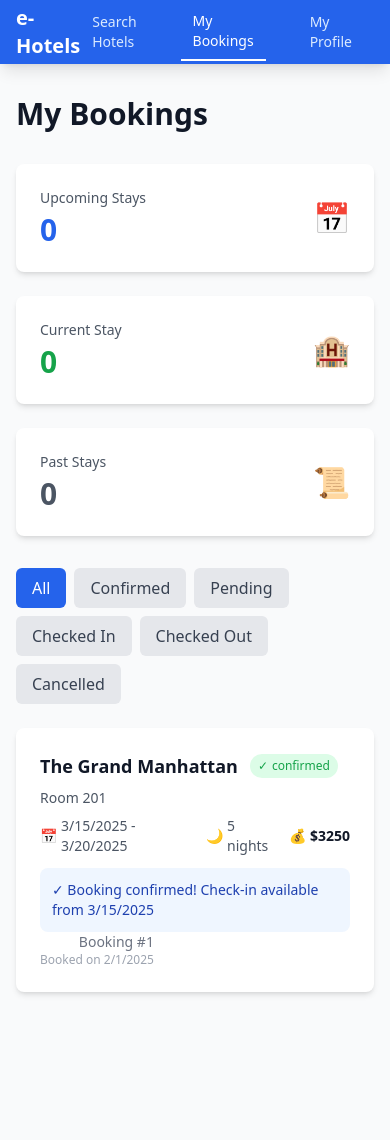
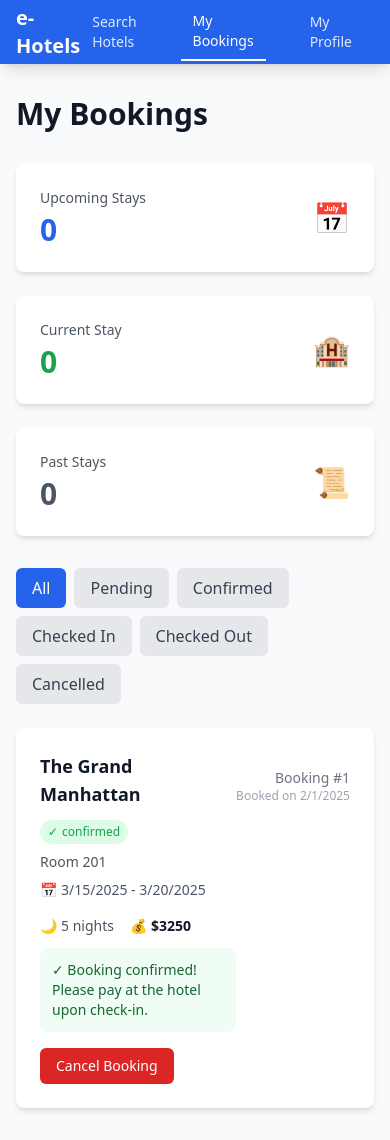
Before and after one commit to Leung-Arvin/database-final-project, a React (Vite) app in the folder frontend/e-hotels/: page /my-bookings in a window 390 px wide. Shown: the top 1140 px of the page. Before the commit the page ends 1024 px from the top, so only its background shows below. Built offline with nearby package versions, Linux system fonts and the light colour scheme.

Commit message:
customer pay at check in

```diff
--- a/frontend/e-hotels/src/pages/customer/BookingsPage.tsx
+++ b/frontend/e-hotels/src/pages/customer/BookingsPage.tsx
@@ -1,16 +1,15 @@
 // src/pages/customer/BookingsPage.tsx
 import { useState } from 'react'
 import type { Booking, Hotel, Room } from '../../types'
-import { Link } from 'react-router-dom'
-
 
 interface CustomerBookingsPageProps {
   bookings: Booking[]
   hotels: Hotel[]
   rooms: Room[]
+  setBookings: React.Dispatch<React.SetStateAction<Booking[]>>
 }
 
-export default function CustomerBookingsPage({ bookings, hotels, rooms }: CustomerBookingsPageProps) {
+export default function CustomerBookingsPage({ bookings, hotels, rooms, setBookings }: CustomerBookingsPageProps) {
   const [selectedStatus, setSelectedStatus] = useState('all')
 
   const filteredBookings = bookings.filter(booking =>
@@ -49,7 +48,22 @@ export default function CustomerBookingsPage({ bookings, hotels, rooms }: Custom
     }
   }
 
-  const upcomingBookings = bookings.filter(b => b.status === 'confirmed' && new Date(b.startDate) > new Date())
+  const handleCancelBooking = (bookingId: number) => {
+    if (confirm('Are you sure you want to cancel this booking?')) {
+      const updatedBookings = bookings.map(booking =>
+        booking.id === bookingId
+          ? { ...booking, status: 'cancelled' as const }
+          : booking
+      )
+      setBookings(updatedBookings)
+      alert('Booking cancelled successfully.')
+    }
+  }
+
+  const upcomingBookings = bookings.filter(b =>
+    (b.status === 'confirmed' || b.status === 'pending') &&
+    new Date(b.startDate) > new Date()
+  )
   const activeBookings = bookings.filter(b => b.status === 'checked_in')
   const pastBookings = bookings.filter(b => b.status === 'checked_out')
 
@@ -92,7 +106,7 @@ export default function CustomerBookingsPage({ bookings, hotels, rooms }: Custom
 
       {/* Status Filter */}
       <div className="mb-6 flex gap-2 flex-wrap">
-        {['all', 'confirmed', 'pending', 'checked_in', 'checked_out', 'cancelled'].map(status => (
+        {['all', 'pending', 'confirmed', 'checked_in', 'checked_out', 'cancelled'].map(status => (
           <button
             key={status}
             onClick={() => setSelectedStatus(status)}
@@ -111,11 +125,13 @@ export default function CustomerBookingsPage({ bookings, hotels, rooms }: Custom
       <div className="space-y-4">
         {filteredBookings.map((booking) => {
           const nights = Math.ceil((booking.endDate.getTime() - booking.startDate.getTime()) / (1000 * 60 * 60 * 24))
+          const canCancel = booking.status === 'pending' || booking.status === 'confirmed'
+
           return (
             <div key={booking.id} className="bg-white rounded-lg shadow-md p-6 hover:shadow-lg transition-shadow">
               <div className="flex flex-wrap justify-between items-start">
                 <div className="flex-1">
-                  <div className="flex items-center gap-3 mb-2">
+                  <div className="flex items-center gap-3 mb-2 flex-wrap">
                     <h3 className="text-lg font-semibold text-gray-900">{getHotelName(booking.hotelId)}</h3>
                     <span className={`inline-flex items-center gap-1 px-2 py-1 rounded-full text-xs font-medium ${getStatusColor(booking.status)}`}>
                       <span>{getStatusIcon(booking.status)}</span>
@@ -125,7 +141,7 @@ export default function CustomerBookingsPage({ bookings, hotels, rooms }: Custom
 
                   <p className="text-sm text-gray-600 mb-2">Room {getRoomNumber(booking.roomId)}</p>
 
-                  <div className="flex items-center gap-4 text-sm text-gray-600 mb-3">
+                  <div className="flex items-center gap-4 text-sm text-gray-600 mb-3 flex-wrap">
                     <div className="flex items-center gap-1">
                       <span>📅</span>
                       <span>{booking.startDate.toLocaleDateString()} - {booking.endDate.toLocaleDateString()}</span>
@@ -140,27 +156,45 @@ export default function CustomerBookingsPage({ bookings, hotels, rooms }: Custom
                     </div>
                   </div>
 
+                  {/* Status Messages */}
                   {booking.status === 'pending' && (
-                    <div className="flex gap-2">
-                      <button className="px-3 py-1 bg-green-600 text-white rounded-md text-sm hover:bg-green-700">
-                        Confirm Payment
-                      </button>
-                      <button className="px-3 py-1 bg-red-600 text-white rounded-md text-sm hover:bg-red-700">
+                    <div className="bg-yellow-50 rounded-lg p-3 mt-2">
+                      <p className="text-sm text-yellow-800">
+                        ⏳ Your booking is pending confirmation. The hotel will confirm your booking soon.
+                      </p>
+                    </div>
+                  )}
+
+                  {booking.status === 'confirmed' && (
+                    <div className="bg-green-50 rounded-lg p-3 mt-2">
+                      <p className="text-sm text-green-800">
+                        ✓ Booking confirmed! Please pay at the hotel upon check-in.
+                      </p>
+                    </div>
+                  )}
+
+                  {booking.status === 'checked_in' && (
+                    <div className="bg-blue-50 rounded-lg p-3 mt-2">
+                      <p className="text-sm text-blue-800">
+                        🏨 You are currently checked in. Payment will be processed at check-out.
+                      </p>
+                    </div>
+                  )}
+
+                  {/* Cancel Button */}
+                  {canCancel && (
+                    <div className="flex gap-3 mt-4">
+                      <button
+                        onClick={() => handleCancelBooking(booking.id)}
+                        className="px-4 py-2 bg-red-600 text-white rounded-md hover:bg-red-700 text-sm"
+                      >
                         Cancel Booking
                       </button>
                     </div>
                   )}
-
-                  {booking.status === 'confirmed' && (
-                    <div className="bg-blue-50 rounded-lg p-3 mt-2">
-                      <p className="text-sm text-blue-800">
-                        ✓ Booking confirmed! Check-in available from {booking.startDate.toLocaleDateString()}
-                      </p>
-                    </div>
-                  )}
                 </div>
 
-                <div className="text-right">
+                <div className="text-right mt-4 md:mt-0">
                   <p className="text-sm text-gray-500">Booking #{booking.id}</p>
                   <p className="text-xs text-gray-400">Booked on {booking.bookingDate.toLocaleDateString()}</p>
                 </div>
@@ -173,9 +207,9 @@ export default function CustomerBookingsPage({ bookings, hotels, rooms }: Custom
           <div className="text-center py-12 bg-white rounded-lg shadow-md">
             <div className="text-6xl mb-4">📭</div>
             <p className="text-gray-500">No bookings found</p>
-            <Link to="/" className="inline-block mt-4 px-4 py-2 bg-blue-600 text-white rounded-md hover:bg-blue-700">
+            <a href="/" className="inline-block mt-4 px-4 py-2 bg-blue-600 text-white rounded-md hover:bg-blue-700">
               Browse Hotels
-            </Link>
+            </a>
           </div>
         )}
       </div>
--- a/frontend/e-hotels/src/pages/customer/HomePage.tsx
+++ b/frontend/e-hotels/src/pages/customer/HomePage.tsx
@@ -287,7 +287,7 @@ export default function CustomerHomePage({
     }
 
     setBookings([...bookings, newBooking])
-    alert(`Booking confirmed! Total: $${totalPrice} for ${nights} night(s)`)
+    alert(`Booking request submitted! The hotel will confirm your booking. You can pay upon check-in.`)
     setShowBookingModal(false)
 
     // Reset date filters after booking
```
